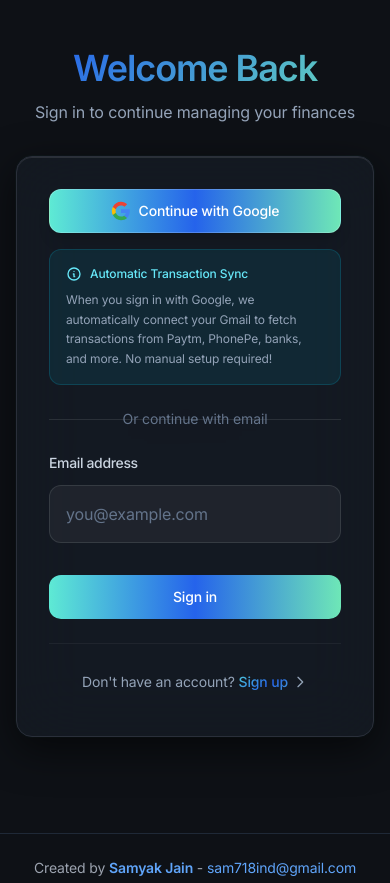
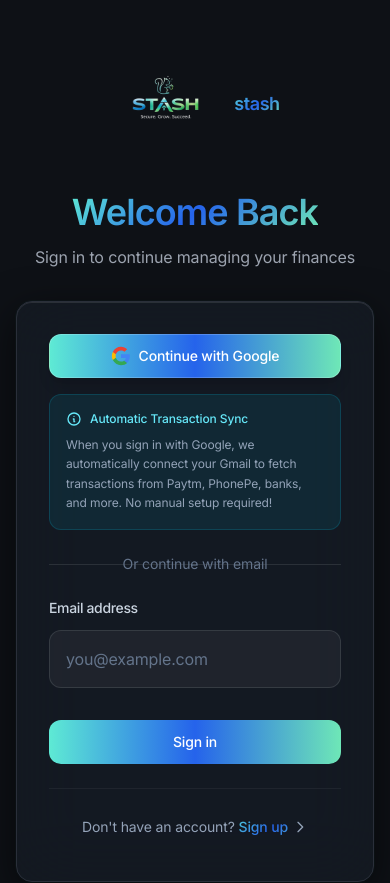
Before and after one commit to samyak555/Stash, a React (Vite) app in the folder frontend/: page /login in a window 390 px wide. Shown: the top 883 px of the page. Built offline with nearby package versions, Linux system fonts and the light colour scheme; no server answers.

Commit message:
Make STASH logo bold and brand-defining: Large prominent logo on Login/Register/Onboarding pages, professional brand area in Sidebar, remove watermarks from logged-in pages

```diff
--- a/frontend/src/components/Layout.jsx
+++ b/frontend/src/components/Layout.jsx
@@ -24,19 +24,6 @@
 
   return (
     <div className="min-h-screen bg-app-bg relative flex">
-      {/* Full Page Logo Background Watermark - Subtle, non-intrusive */}
-      <div
-        className="fixed inset-0 w-full h-full pointer-events-none z-0"
-        style={{
-          backgroundImage: 'url(/logo.png)',
-          backgroundSize: 'cover',
-          backgroundPosition: 'center',
-          backgroundRepeat: 'no-repeat',
-          opacity: 0.04,
-          filter: 'blur(2px) grayscale(100%) brightness(0.3)',
-        }}
-      />
-
       {/* Left Sidebar */}
       <Sidebar user={user} setUser={setUser} />
 
--- a/frontend/src/components/Onboarding.jsx
+++ b/frontend/src/components/Onboarding.jsx
@@ -2,6 +2,7 @@
 import { useNavigate } from 'react-router-dom';
 import { incomeAPI, expenseAPI, goalAPI } from '../services/api';
 import Button from './ui/Button';
+import Logo from './Logo';
 import toast from 'react-hot-toast';
 
 const Onboarding = ({ onComplete }) => {
@@ -113,6 +114,11 @@
   return (
     <div className="fixed inset-0 bg-black z-50 flex items-center justify-center p-4">
       <div className="w-full max-w-md">
+        {/* STASH Logo - Bold Brand Presence */}
+        <div className="text-center mb-8">
+          <Logo size="xl" showText={true} iconOnly={false} className="justify-center" />
+        </div>
+
         {/* Progress Bar */}
         <div className="mb-8">
           <div className="flex items-center justify-between mb-2">
--- a/frontend/src/components/Sidebar.jsx
+++ b/frontend/src/components/Sidebar.jsx
@@ -64,11 +64,13 @@
 
   return (
     <aside className="fixed left-0 top-0 h-screen w-60 bg-sidebar-bg border-r border-border flex flex-col z-50">
-      {/* Logo Section */}
-      <div className="p-6 border-b border-border">
-        <Link to="/" className="flex items-center space-x-3">
-          <Logo size="small" showText={false} iconOnly={true} />
-            <span className="text-lg font-semibold text-gradient-brand tracking-tight lowercase">stash</span>
+      {/* STASH Logo Section - Professional Brand Area */}
+      <div className="p-6 border-b border-border bg-gradient-to-br from-sidebar-bg to-card-bg">
+        <Link to="/" className="flex flex-col items-center space-y-3 group">
+          <Logo size="large" showText={true} iconOnly={false} className="justify-center" />
+          <div className="text-center">
+            <p className="text-xs text-text-muted uppercase tracking-widest font-medium">Financial Management</p>
+          </div>
         </Link>
       </div>
 
--- a/frontend/src/pages/Login.jsx
+++ b/frontend/src/pages/Login.jsx
@@ -5,8 +5,6 @@
 import Logo from '../components/Logo';
 import Footer from '../components/Footer';
 import Button from '../components/ui/Button';
-// Import logo for background watermark
-import logoSrc from '../assets/logo/logo.png';
 
 const Login = ({ setUser }) => {
   const [formData, setFormData] = useState({
@@ -138,27 +136,20 @@
 
   return (
     <div className="min-h-screen flex flex-col bg-app-bg relative overflow-hidden">
-      {/* STASH Logo Background Watermark - Subtle brand presence */}
-      <div
-        className="fixed inset-0 w-full h-full pointer-events-none z-0"
-        style={{
-          backgroundImage: `url(${logoSrc})`,
-          backgroundSize: '80%',
-          backgroundPosition: 'center',
-          backgroundRepeat: 'no-repeat',
-          opacity: 0.03,
-          filter: 'blur(3px) grayscale(100%) brightness(0.2)',
-        }}
-      />
       {/* Main Content */}
       <div className="flex-1 flex items-center justify-center py-12 sm:py-16 px-4 sm:px-6 lg:px-8 relative z-10">
         <div className="w-full max-w-[400px] space-y-8 animate-fade-in">
+          {/* STASH Logo - Bold Brand Presence */}
+          <div className="text-center animate-slide-up mb-8">
+            <Logo size="xl" showText={true} iconOnly={false} className="justify-center" />
+          </div>
+
           {/* Header */}
           <div className="text-center animate-slide-up space-y-3">
-            <h1 className="text-4xl sm:text-5xl font-bold gradient-text tracking-tight">
+            <h1 className="text-4xl sm:text-5xl font-bold text-gradient-brand tracking-tight">
               Welcome Back
             </h1>
-            <p className="text-slate-400 text-base font-normal">
+            <p className="text-text-secondary text-base font-normal">
               Sign in to continue managing your finances
             </p>
           </div>
--- a/frontend/src/pages/Register.jsx
+++ b/frontend/src/pages/Register.jsx
@@ -45,20 +45,13 @@
 
   return (
     <div className="min-h-screen flex flex-col bg-app-bg relative overflow-hidden">
-      {/* Full Page Logo Background Watermark - Subtle, non-intrusive */}
-      <div
-        className="fixed inset-0 w-full h-full pointer-events-none z-0"
-        style={{
-          backgroundImage: 'url(/logo.png)',
-          backgroundSize: 'cover',
-          backgroundPosition: 'center',
-          backgroundRepeat: 'no-repeat',
-          opacity: 0.04,
-          filter: 'blur(2px) grayscale(100%) brightness(0.3)',
-        }}
-      />
       <div className="flex-1 flex items-center justify-center py-12 sm:py-16 px-4 sm:px-6 lg:px-8 relative z-10">
         <div className="w-full max-w-[440px] space-y-8 animate-fade-in">
+          {/* STASH Logo - Bold Brand Presence */}
+          <div className="text-center animate-slide-up mb-8">
+            <Logo size="xl" showText={true} iconOnly={false} className="justify-center" />
+          </div>
+
           {/* Header */}
           <div className="text-center animate-slide-up space-y-3">
             <h1 className="text-4xl sm:text-5xl font-bold text-gradient-brand tracking-tight">
```
